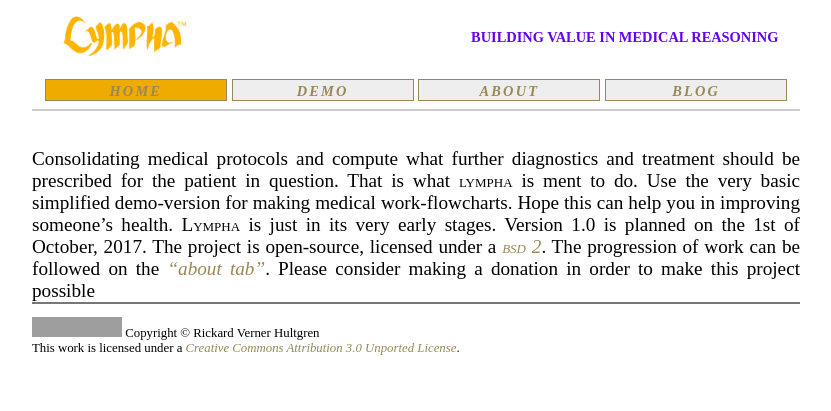
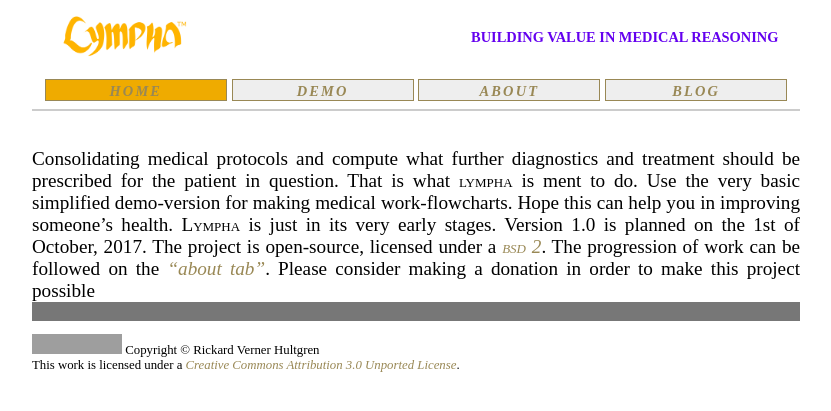
Before and after one commit to RickardHultgren/LYMPHA, a Jekyll site: the page built from index.md, in a window 1280 px wide. Shown: the top 411 px of the page, without its empty margins (224-1055 px from the left). Built offline with Jekyll 4.4.1, drawn with Linux system fonts in a browser that asks for light colours; some web fonts are replaced; our own code applies the rules of GitHub Pages for plain Markdown files; grey boxes are pictures that could not be loaded.

Commit message:
Update footer.html

```diff
--- a/_includes/footer.html
+++ b/_includes/footer.html
@@ -1,4 +1,4 @@
 </p></p>
-<div id="footer" style="border-top:0.2vw solid #777777;padding:1em 0em 0em 0em;float:left;>
+<div id="footer" style="border-top:1.5em solid #777777;padding:1em 0em 0em 0em;float:left;>
 	<a class="linking" rel="license" href="http://creativecommons.org/licenses/by/3.0/"><img alt="Creative Commons License" style="border-width:0" src="http://i.creativecommons.org/l/by/3.0/80x15.png" /></a> Copyright &copy; Rickard Verner Hultgren<br>This work is licensed under a <a rel="license" class="linking" href="http://creativecommons.org/licenses/by/3.0/">Creative Commons Attribution 3.0 Unported License</a>.
 </div>
```
